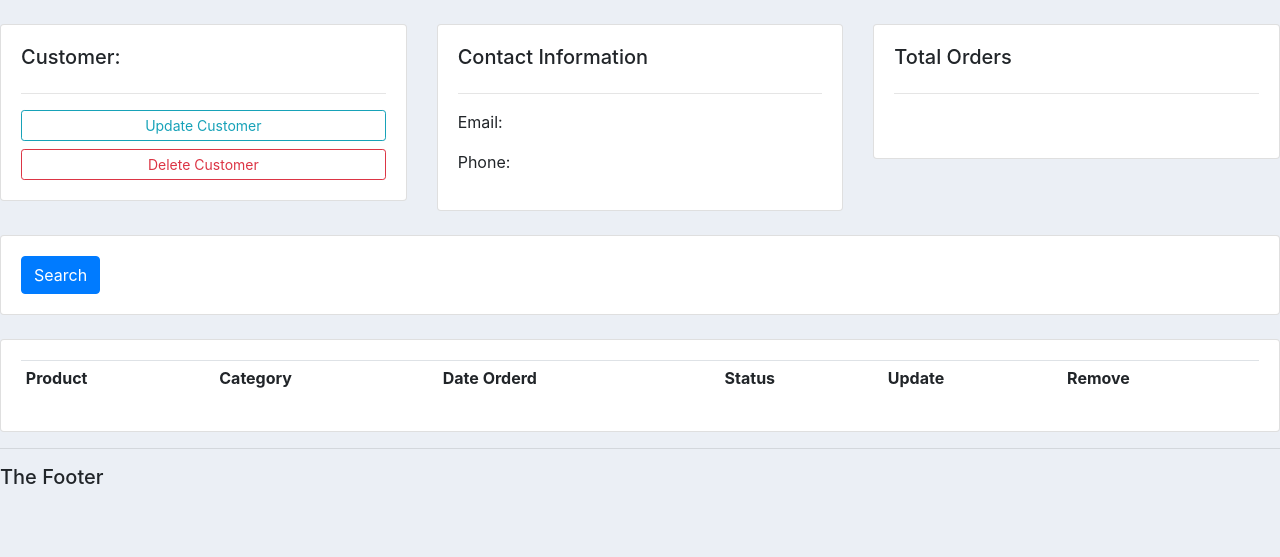
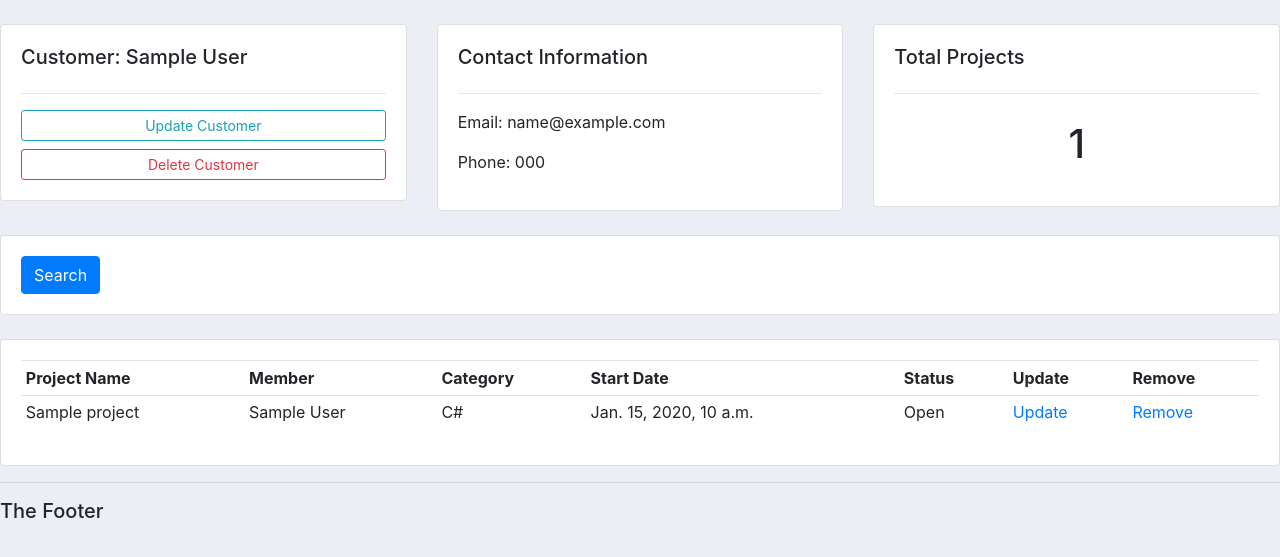
Before and after one commit to phulikely/PMS, a Django app: template acc/templates/accounts/customer.html in a window 1280 px wide. Shown: the part 56-613 px from the top of the page. Run offline with Django 3.2, Linux system fonts and the light colour scheme; tables that the repository leaves empty hold one stand-in row (values such as "Sample post"); the template is opened without the code that fills it: values that come from a table or form of the project are taken from there, most other values are stand-ins (such as "Sample title", 1, 10 or a date in 2020); lists and menus that the app fills with data are empty; some libraries are stand-ins or nearby versions.

Commit message:
fix count project depending customer

```diff
--- a/acc/templates/accounts/customer.html
+++ b/acc/templates/accounts/customer.html
@@ -7,7 +7,7 @@
 <div class="row">
 	<div class="col-md">
 		<div class="card card-body">
-			<h5>Customer:</h5>
+			<h5>Customer: {{customer.name}}</h5>
 			<hr>
 			<a class="btn btn-outline-info  btn-sm btn-block" href="">Update Customer</a>
 			<a class="btn btn-outline-danger  btn-sm btn-block" href="">Delete Customer</a>
@@ -19,16 +19,16 @@
 		<div class="card card-body">
 			<h5>Contact Information</h5>
 			<hr>
-			<p>Email: </p>
-			<p>Phone: </p>
+			<p>Email: {{customer.email}}</p>
+			<p>Phone: {{customer.phone}}</p>
 		</div>
 	</div>
 
 	<div class="col-md">
 		<div class="card card-body">
-			<h5>Total Orders</h5>
+			<h5>Total Projects</h5>
 			<hr>
-			<h1 style="text-align: center;padding: 10px"></h1>
+			<h1 style="text-align: center;padding: 10px">{{project_count}}</h1>
 		</div>
 	</div>
 </div>
@@ -53,13 +53,26 @@
 		<div class="card card-body">
 			<table class="table table-sm">
 				<tr>
-					<th>Product</th>
+					<th>Project Name</th>
+					<th>Member</th>
 					<th>Category</th>
-					<th>Date Orderd</th>
+					<th>Start Date</th>
 					<th>Status</th>
 					<th>Update</th>
 					<th>Remove</th>
 				</tr>
+
+				{% for project in projects %}
+					<tr>
+						<td>{{project.name}}</td>
+						<td>{{project.member}}</td>
+						<td>{{project.member.category}}</td>
+						<td>{{project.date_created}}</td>
+						<td>{{project.status}}</td>
+						<td><a href="">Update</a></td>
+						<td><a href="">Remove</a></td>
+					</tr>
+				{% endfor %}
 
 			</table>
 		</div>
--- a/acc/urls.py
+++ b/acc/urls.py
@@ -5,5 +5,5 @@ from acc import views
 urlpatterns = [
     path('', views.home),
     path('members/', views.members),
-    path('customer/', views.customer),
+    path('customer/<str:pk>/', views.customer),
 ]
```
Also changed, not shown: acc/views.py (+17 -3 lines).
